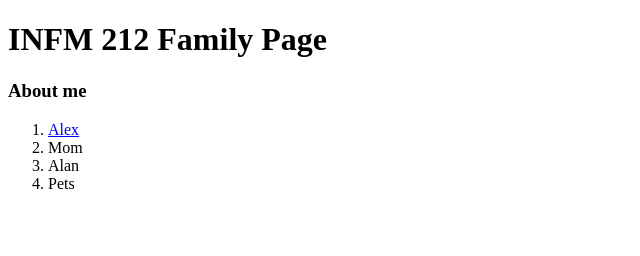
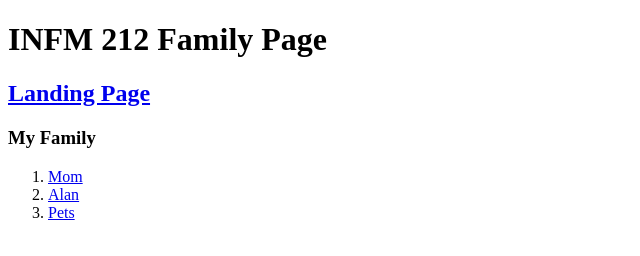
Before and after one commit to Alex-Hughes10/INFM212-Spring23, a plain HTML site: page index.html in a window 1280 px wide. Shown: the whole page, without its empty margins (0-640 px from the left). Drawn offline with Linux system fonts and the light colour scheme.

Commit message:
Update index.html

```diff
--- a/index.html
+++ b/index.html
@@ -6,18 +6,20 @@
 
 <body>
 	<h1> INFM 212 Family Page </h1>
+	<h2><a href = "../index.html">Landing Page </a> <br> </h2>
 
-	<h3> About me </h3>
-	<ol>
-	<li> <a href = "Desktop/INFM 212/index.html">Alex </a> <br>
+	<h3> My Family </h3>
 
-	<li> Mom
+<ol>
 
-	<li> Alan
+	<li> <a href = "Mom.html">Mom</a>
 
-	<li> Pets
+	<li> <a href = "Alan.html">Alan</a>
 
+	<li> <a href = "Dogs.html">Pets</a>
+</ol>
 
 
 
 </body>
+</html>
```
